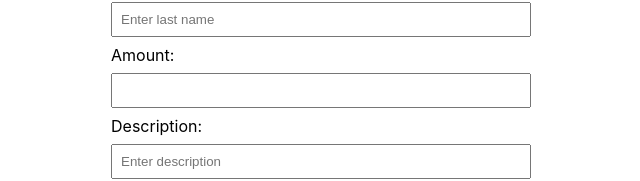
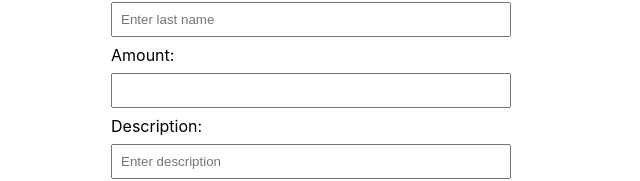
Before and after one commit to hanzenlim/payment-link-generator, a React (Create React App) app: page / in a window 1280 px wide. Shown: the part 388-569 px from the top of the page, without its empty margins (329-969 px from the left). Built offline with nearby package versions, Linux system fonts and the light colour scheme.

Commit message:
Update style

```diff
--- a/src/App.js
+++ b/src/App.js
@@ -214,7 +214,7 @@ function App() {
             value={firstName}
             onChange={(e) => setFirstName(e.target.value)}
             placeholder="Enter first name"
-            style={{ width: "100%", padding: "8px", marginTop: "8px", marginBottom: "8px" }}
+            style={{ width: "95%", padding: "8px", marginTop: "8px", marginBottom: "8px" }}
           />
         </div>
         <div>
@@ -224,16 +224,16 @@ function App() {
             value={lastName}
             onChange={(e) => setLastName(e.target.value)}
             placeholder="Enter last name"
-            style={{ width: "100%", padding: "8px", marginTop: "8px", marginBottom: "8px" }}
+            style={{ width: "95%", padding: "8px", marginTop: "8px", marginBottom: "8px" }}
           />
         </div>
         <div>
           <label>Amount:</label>
           <input
-            type="input"
+            type="number"
             value={amount}
             onChange={(e) => setAmount(e.target.value)}
-            style={{ width: "100%", padding: "8px", marginTop: "8px", marginBottom: "8px"}}
+            style={{ width: "95%", padding: "8px", marginTop: "8px", marginBottom: "8px"}}
           />
         </div>
         <div>
@@ -243,7 +243,7 @@ function App() {
             value={description}
             onChange={(e) => setDescription(e.target.value)}
             placeholder="Enter description"
-            style={{ width: "100%", padding: "8px", marginTop: "8px", marginBottom: "8px" }}
+            style={{ width: "95%", padding: "8px", marginTop: "8px", marginBottom: "8px" }}
           />
         </div>
         <button
```
